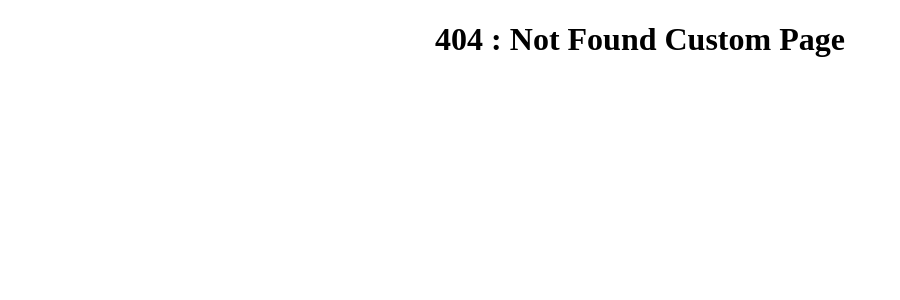
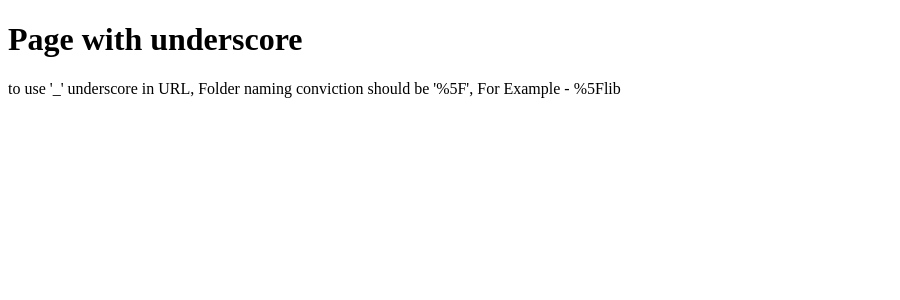
Before and after one commit to num-js/Learning-Next.js-with-TS, a Next.js app: page /%5Flib2 in a window 1280 px wide. Before the commit this address had no page. Shown: the top 300 px of the page, without its empty margins (0-900 px from the left). Built offline with nearby package versions, Linux system fonts and the light colour scheme.

Commit message:
private folder & '_' underscore in URL

```diff
--- /dev/null
+++ b/src/app/%5Flib2/page.jsx
@@ -0,0 +1,10 @@
+import React from 'react'
+
+export default function PrivatePage() {
+    return (
+        <div>
+            <h1>Page with underscore</h1>
+            <p>to use '_' underscore in URL, Folder naming conviction should be '%5F', For Example - %5Flib</p>
+        </div>
+    )
+}
```
Also changed, not shown: src/app/_lib/page.jsx (added, +10 -0 lines).
